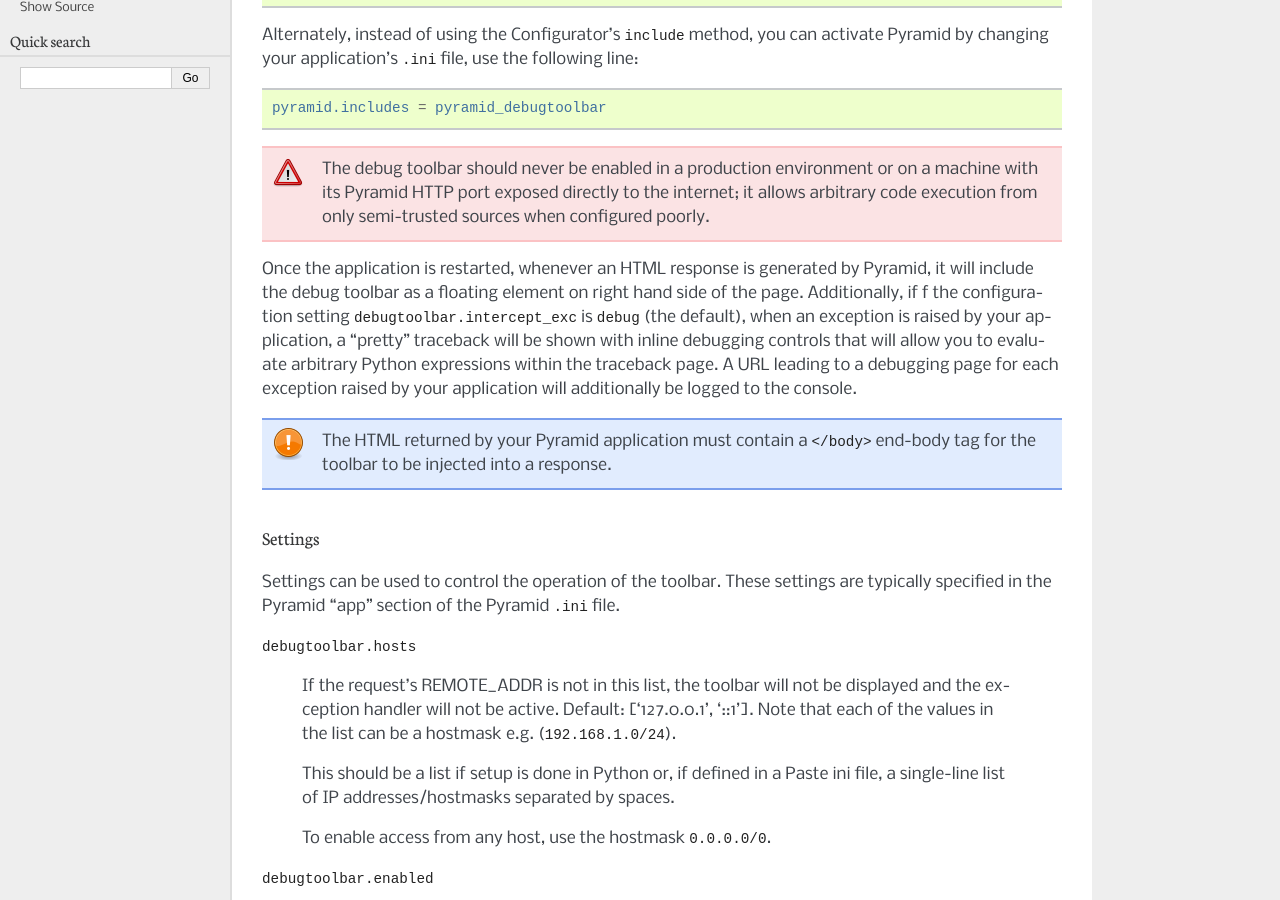
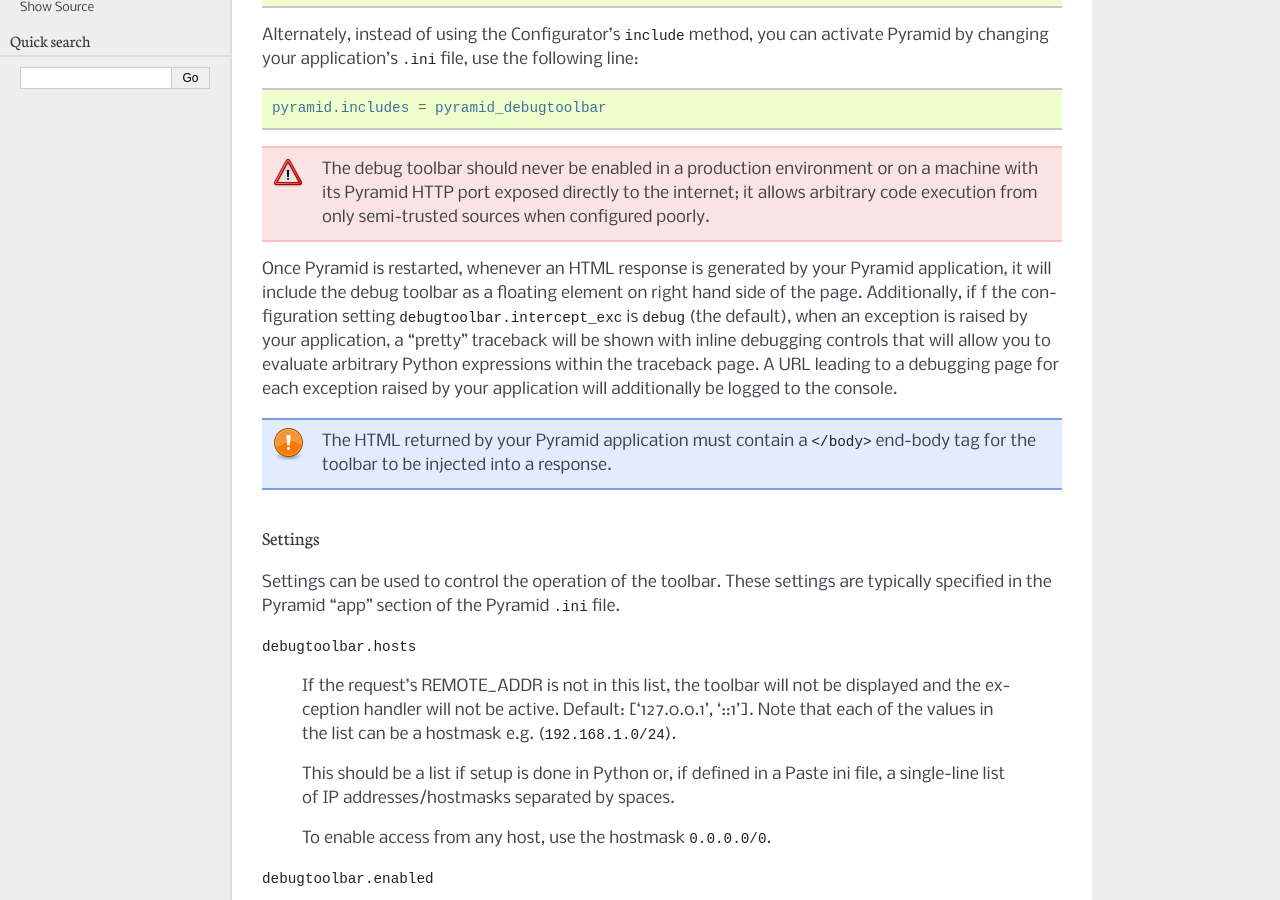
Before and after one commit to Pylons/pyramid_debugtoolbar, a Sphinx documentation site: the page built from docs/index.rst, in a window 1280 px wide and 900 px high, scrolled down 735 px. Built offline with Sphinx 7.4.7, drawn with Linux system fonts in a browser that asks for light colours.

Commit message:
aint pyramids html

```diff
--- a/docs/index.rst
+++ b/docs/index.rst
@@ -46,15 +46,15 @@
    the internet; it allows arbitrary code execution from only semi-trusted
    sources when configured poorly.
 
-Once the application is restarted, whenever an HTML response is generated by
-Pyramid, it will include the debug toolbar as a floating element on right
-hand side of the page.  Additionally, if f the configuration setting
+Once Pyramid is restarted, whenever an HTML response is generated by your
+Pyramid application, it will include the debug toolbar as a floating element
+on right hand side of the page.  Additionally, if f the configuration setting
 ``debugtoolbar.intercept_exc`` is ``debug`` (the default), when an exception
-is raised by your application, a "pretty" traceback will be
-shown with inline debugging controls that will allow you to evaluate
-arbitrary Python expressions within the traceback page.  A URL leading to a
-debugging page for each exception raised by your application will
-additionally be logged to the console.
+is raised by your application, a "pretty" traceback will be shown with inline
+debugging controls that will allow you to evaluate arbitrary Python
+expressions within the traceback page.  A URL leading to a debugging page for
+each exception raised by your application will additionally be logged to the
+console.
 
 .. note:: The HTML returned by your Pyramid application must contain a
    ``</body>`` end-body tag for the toolbar to be injected into a response.
```
